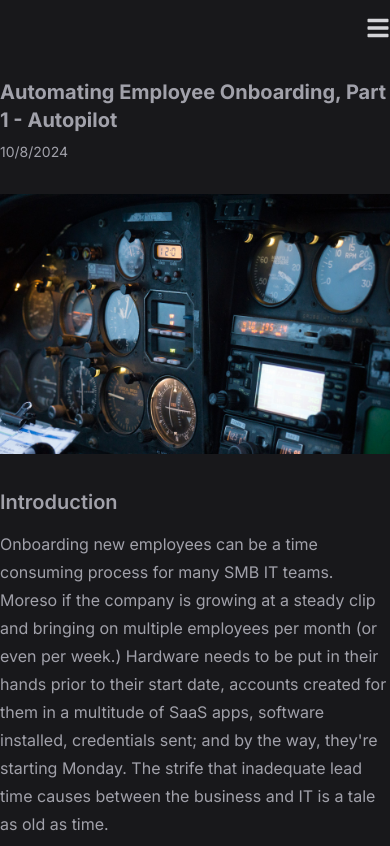
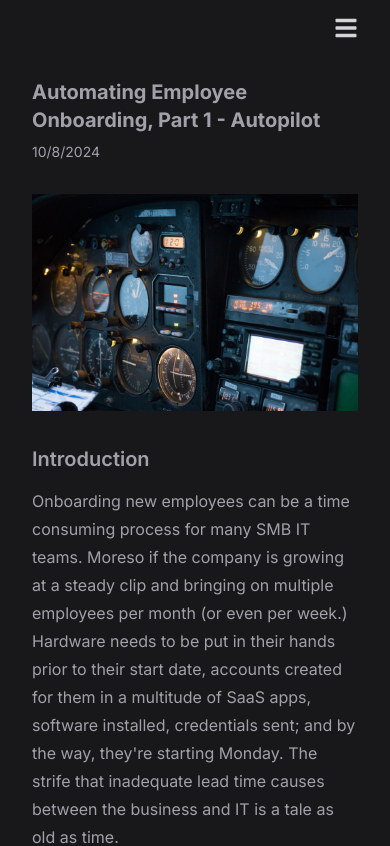
Before and after one commit to mattcbarrett/mattcbarrett.github.io, a Next.js app: page /posts/automating-employee-onboarding-part-1 in a window 390 px wide. Shown: the top 846 px of the page. Built offline with nearby package versions, Linux system fonts and the light colour scheme.

Commit message:
lol how do breakpoints work

```diff
--- a/app/page.tsx
+++ b/app/page.tsx
@@ -27,7 +27,7 @@ export default function Home() {
 
   return (
     <div className="flex items-center justify-center">
-      <div className="lg:w-4/5 md:w-full md:px-8 mx-auto">
+      <div className="lg:w-4/5 md:w-full px-8 mx-auto">
       {/* <div className="my-4 h-px border-t-0 bg-gray-4my-12 h-px border-t-0 bg-transparent bg-gradient-to-r from-transparent via-lime-500 to-transparent opacity-25 dark:via-lime-400 mx-8" /> */}
         <div className="flex flex-col lg:flex-row lg:space-x-8 justify-center">
           {/* Move Sidebar component after 3/5th width div to place sidebar on right side of page. Then change parent div to flex-col-reverse to ensure menu button appears at top of page on small viewports. */}
--- a/app/page/[page]/page.tsx
+++ b/app/page/[page]/page.tsx
@@ -53,7 +53,7 @@ const tagsLower =
 
   return (
     <div className="flex items-center justify-center">
-      <div className="lg:w-4/5 md:w-full md:px-8 mx-auto">
+      <div className="lg:w-4/5 md:w-full px-8 mx-auto">
         <div className="flex flex-col lg:flex-row lg:space-x-8 justify-center">
           {/* Move Sidebar component after 3/5th width div to place sidebar on right side of page. Then change parent div to flex-col-reverse to ensure menu button appears at top of page on small viewports. */}
           <Sidebar tags={tags} tagsLower={tagsLower} />
--- a/app/posts/[slug]/page.tsx
+++ b/app/posts/[slug]/page.tsx
@@ -38,7 +38,7 @@ const page = ({ params }: Props) => {
 
   return (
     <div className="flex items-center justify-center">
-      <div className="lg:w-4/5 md:w-full md:px-8 mx-auto">
+      <div className="lg:w-4/5 md:w-full px-8 mx-auto">
         <div className="flex flex-col lg:flex-row lg:space-x-8 justify-center">
           {/* Move Sidebar component after 3/5th width div to place sidebar on right side of page. Then change parent div to flex-col-reverse to ensure menu button appears at top of page on small viewports. */}
           <Sidebar tags={tags} tagsLower={tagsLower} />
--- a/app/tags/[tag]/page.tsx
+++ b/app/tags/[tag]/page.tsx
@@ -43,7 +43,7 @@ const page = ({ params }: Props) => {
 
   return (
     <div className="flex items-center justify-center">
-      <div className="lg:w-4/5 md:w-full md:px-8 mx-auto">
+      <div className="lg:w-4/5 md:w-full px-8 mx-auto">
         <div className="flex flex-col lg:flex-row lg:space-x-8 justify-center">
           {/* Move Sidebar component after 3/5th width div to place sidebar on right side of page. Then change parent div to flex-col-reverse to ensure menu button appears at top of page on small viewports. */}
           <Sidebar tags={tags} tagsLower={tagsLower} />
```
